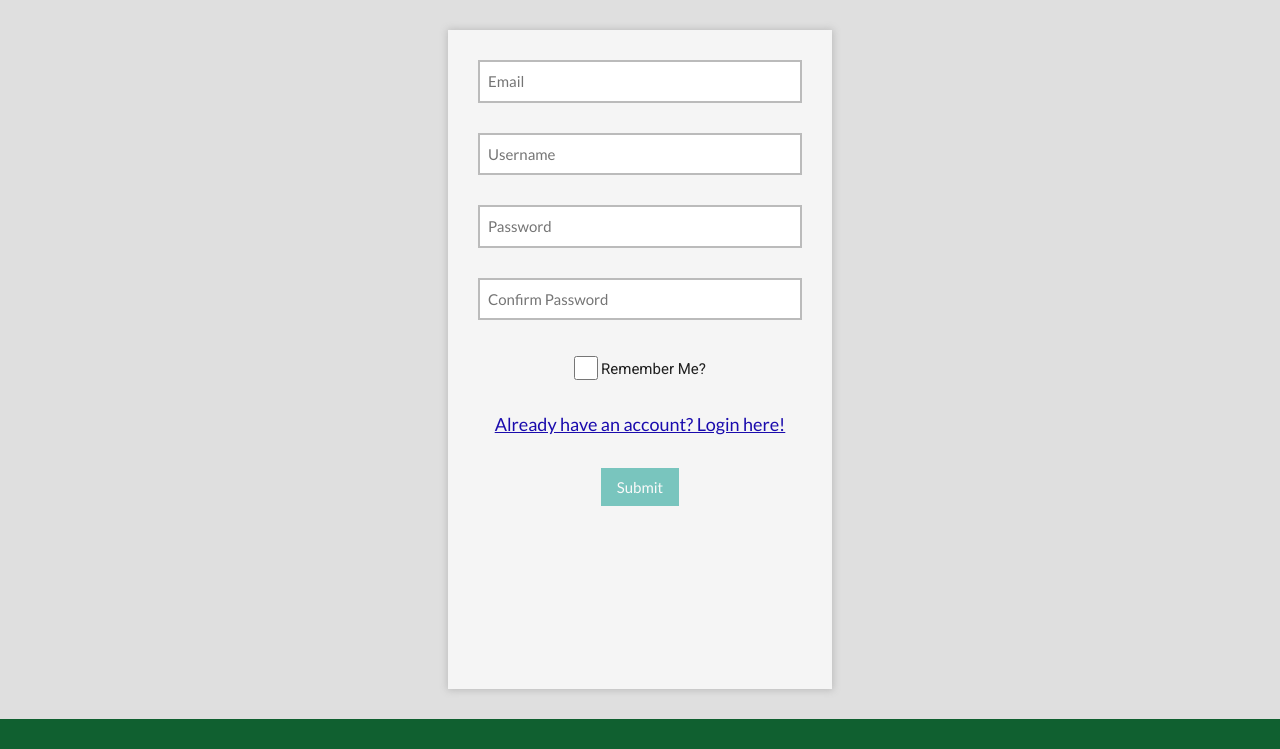
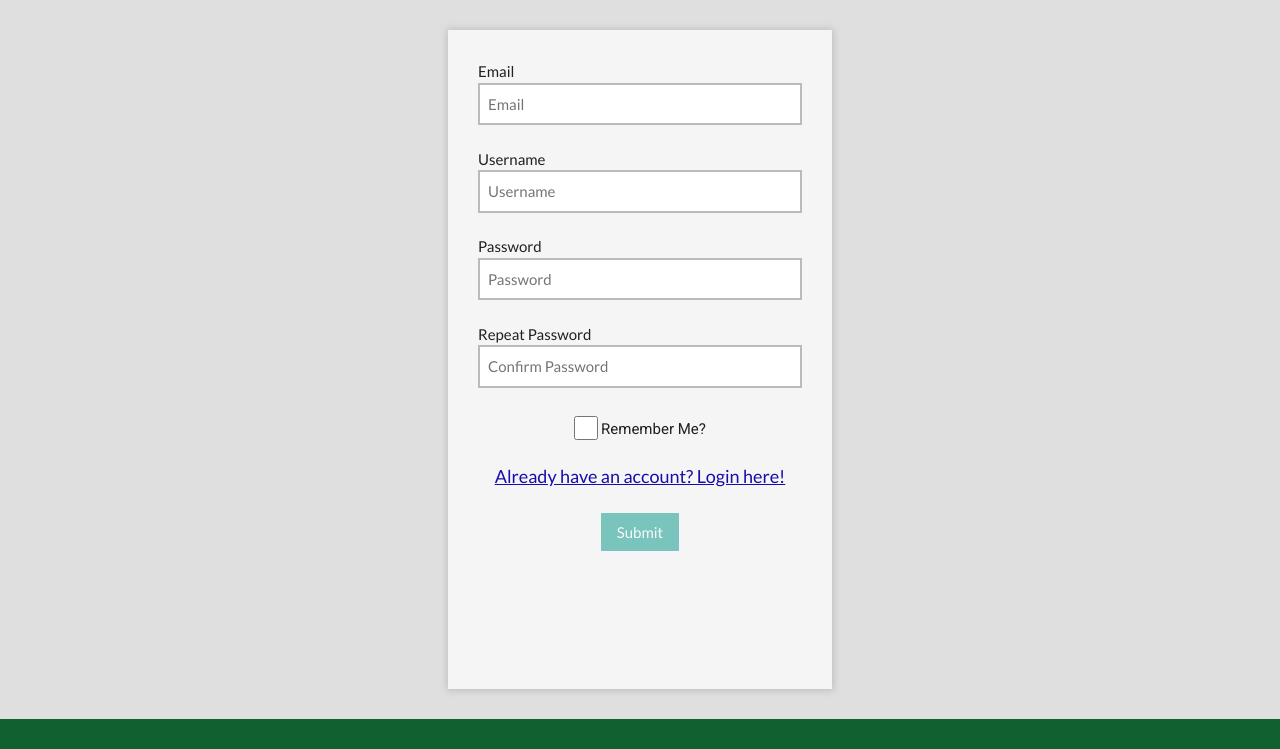
Before and after one commit to Exponential182/BHS-Game-Hub, a Flask app: page /signup in a window 1280 px wide. Shown: the part 51-800 px from the top of the page. Run offline with Flask 3, Linux system fonts and the light colour scheme.

Commit message:
Finished login/signup pages

```diff
--- a/static/css/auth.css
+++ b/static/css/auth.css
@@ -6,7 +6,7 @@
     width: 30%;
     margin: 2rem auto;
     padding: 2rem;
-    gap: 2rem;
+    gap: 1.5rem;
     box-shadow: 0rem 0rem 0.5rem 0.1rem #BBBBBB;
 }
 
@@ -51,24 +51,23 @@ input[type="submit"] {
     cursor: pointer;
 }
 
-
 form:has(:invalid) input[type="submit"] {
     opacity: 0.5;
     pointer-events: none;
+}
+
+input:user-valid {
+    border-color: #28A745;
 }
 
 input:user-invalid {
     border-color: #DC3545;
 }
 
-input:user-valid {
-    border-color: #28A745;
+.invalid {
+    border-color: #DC3545 !important;
 }
 
 .match-error {
     display: none;
 }
-
-.error-msg {
-
-}
--- a/static/scripts/password_match.js
+++ b/static/scripts/password_match.js
@@ -9,11 +9,14 @@ function update_mismatch() {
     let valid_confirmed_password = confirm_password.checkValidity();
     if (!matching && valid_password && valid_confirmed_password) {
         error_message.style.display = "inherit";
+        password.classList.add("invalid");
+        confirm_password.classList.add("invalid");
     } else {
         error_message.style.display = "none";
+        password.classList.remove("invalid");
+        confirm_password.classList.remove("invalid");
     }
 };
-
 
 password.addEventListener("blur", (event) => {
     update_mismatch();
--- a/templates/login.html
+++ b/templates/login.html
@@ -15,6 +15,7 @@
     {% endwith %}
     {{ form.hidden_tag() }}
     <div class="text-field-container">
+        {{ form.username.label }}
         {{ form.username(
         class_="w3-input",
         ) }}
@@ -25,6 +26,7 @@
         {% endif %}
     </div>
     <div class="text-field-container">
+        {{ form.password.label }}
         {{ form.password(
             class_="w3-input password-input",
         ) }}
--- a/templates/signup.html
+++ b/templates/signup.html
@@ -14,11 +14,15 @@
         {% endif %}
     {% endwith %}
     {{ form.hidden_tag() }}
-    {{ form.email(
-        class_="w3-input email-input",
-        type_="email",
-    ) }}
     <div class="text-field-container">
+        {{ form.email.label }}
+        {{ form.email(
+            class_="w3-input email-input",
+            type_="email",
+        ) }}
+    </div>
+    <div class="text-field-container">
+        {{ form.username.label }}
         {{ form.username(
             class_="w3-input",
         ) }}
@@ -29,6 +33,7 @@
         {% endif %}
     </div>
     <div class="text-field-container">
+        {{ form.password.label }}
         {{ form.password(
             class_="w3-input",
             id_="password"
@@ -40,6 +45,7 @@
         {% endif %}
     </div>
     <div class="text-field-container">
+        {{ form.repeat_password.label }}
         {{ form.repeat_password(
             class_="w3-input",
             id_="password_repeat"
```
